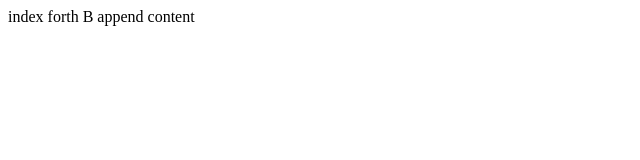
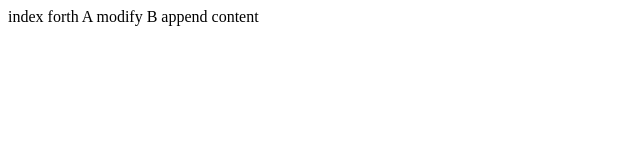
Before and after one commit to pyj1971341376/demo, a plain HTML site: page index.html in a window 1280 px wide. Shown: the full height of the page, 0-640 px from the left. Drawn offline with Linux system fonts and the light colour scheme.

Commit message:
TestConflict

```diff
--- a/index.html
+++ b/index.html
@@ -5,7 +5,7 @@
   <title>index</title>
 </head>
 <body>
-  index forth
+  index forth A modify
   B append content
 </body>
 </html>
```
